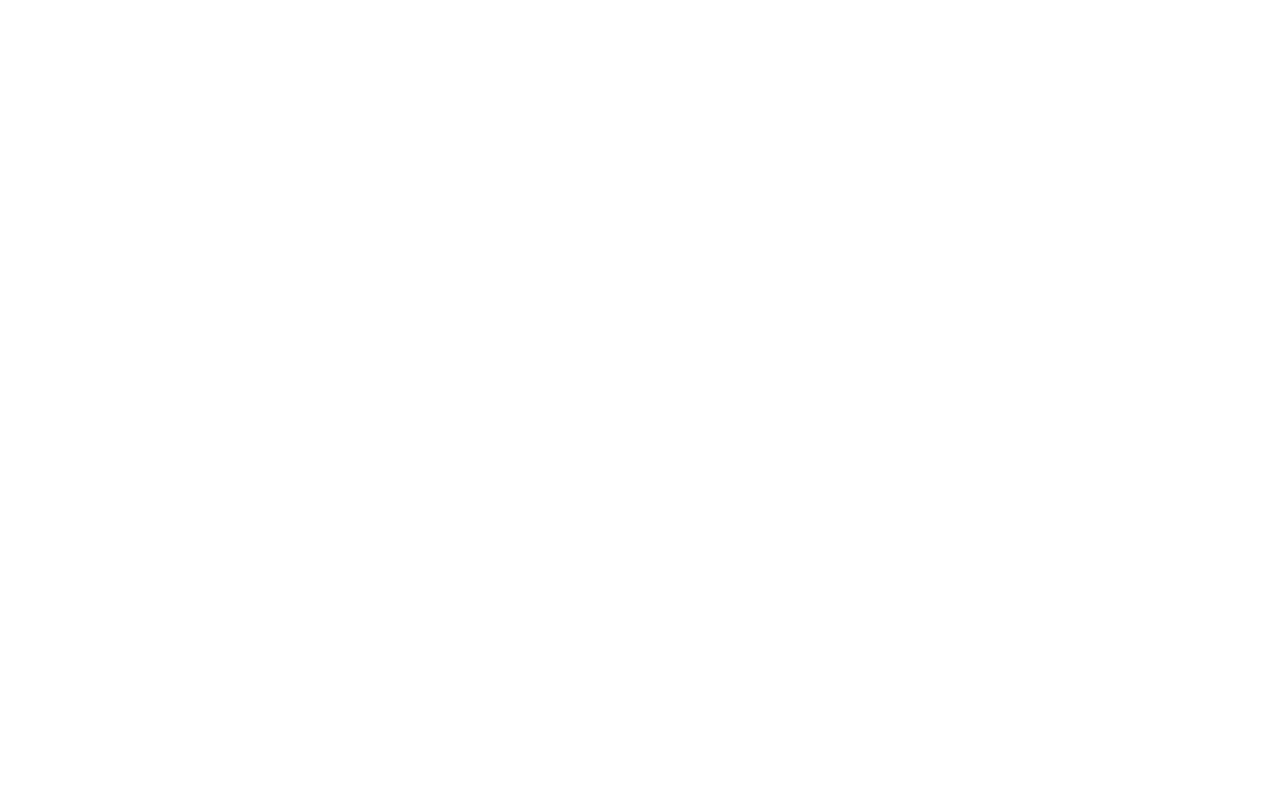
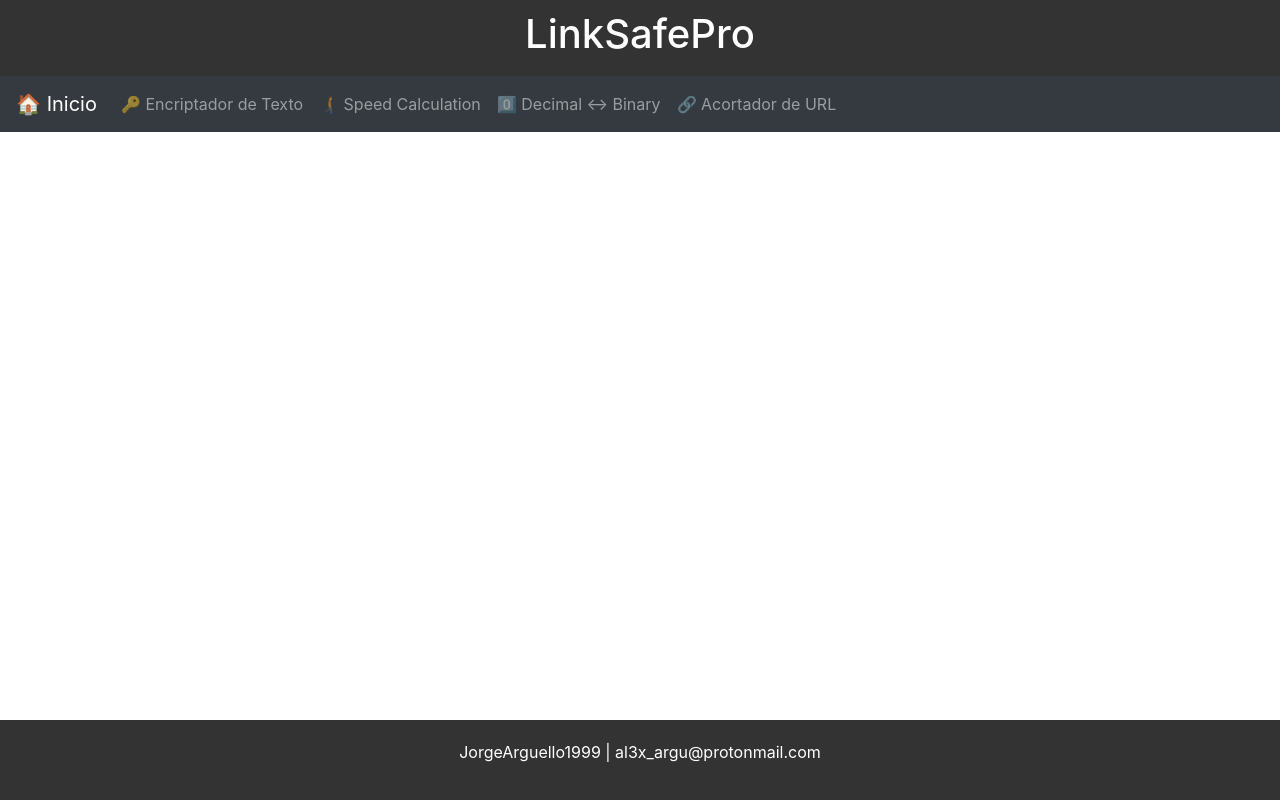
Before and after one commit to JorgeArguello1999/LinkSafePro, a Django app: page / in a window 1280 px wide. Before the commit the page is empty. Run offline with Django 5.2, Linux system fonts and the light colour scheme; some libraries are stand-ins or nearby versions.

Commit message:
feat: base for templates

```diff
--- a/home/templates/base.html
+++ b/home/templates/base.html
@@ -1,16 +1,76 @@
 {% load static %}
-
 <!DOCTYPE html>
 <html lang="en">
 <head>
     <meta charset="UTF-8">
     <title>LinkSafePro</title>
     <link rel="shortcut icon" href="{% static 'logo.jpg' %}" type="image/jpeg">
+    <!-- Bootstrap CSS -->
+    <link href="https://stackpath.bootstrapcdn.com/bootstrap/4.5.2/css/bootstrap.min.css" rel="stylesheet">
+    <style>
+        header {
+            background-color: #333;
+            color: #fff;
+            padding: 10px 0;
+            text-align: center;
+        }
+        footer {
+            background-color: #333;
+            color: #fff;
+            padding: 20px 0;
+            text-align: center;
+            position: fixed;
+            bottom: 0;
+            width: 100%;
+        }
+    </style>
 </head>
 <body>
 
-    {% block content %}
-    {% endblock %}
+    <!-- Header -->
+    <header>
+        <h1>LinkSafePro</h1>
+    </header>
 
+    <!-- Navigation Menu -->
+    <nav class="navbar navbar-expand-lg navbar-dark bg-dark">
+        <a class="navbar-brand" href="{% url 'home' %}">🏠 Inicio</a>
+        <button class="navbar-toggler" type="button" data-toggle="collapse" data-target="#navbarNav" aria-controls="navbarNav" aria-expanded="false" aria-label="Toggle navigation">
+            <span class="navbar-toggler-icon"></span>
+        </button>
+        <div class="collapse navbar-collapse" id="navbarNav">
+            <ul class="navbar-nav">
+                <li class="nav-item">
+                    <a class="nav-link" href="">🔑 Encriptador de Texto</a>
+                </li>
+                <li class="nav-item">
+                    <a class="nav-link" href="#">🚶‍➡️ Speed Calculation</a>
+                </li>
+                <li class="nav-item">
+                    <a class="nav-link" href="#">0️⃣ Decimal <-> Binary</a>
+                </li>
+                <li class="nav-item">
+                    <a class="nav-link" href="#">🔗 Acortador de URL</a>
+                </li>
+            </ul>
+        </div>
+    </nav>
+
+    <!-- Contenido de la página -->
+    <div class="container">
+        {% block content %}
+        <!-- Aquí va el contenido específico de cada página -->
+        {% endblock %}
+    </div>
+
+    <!-- Footer -->
+    <footer>
+        <p>JorgeArguello1999 | al3x_argu@protonmail.com</p>
+    </footer>
+
+    <!-- Bootstrap JS y dependencias -->
+    <script src="https://code.jquery.com/jquery-3.5.1.slim.min.js"></script>
+    <script src="https://cdn.jsdelivr.net/npm/@popperjs/core@2.5.4/dist/umd/popper.min.js"></script>
+    <script src="https://stackpath.bootstrapcdn.com/bootstrap/4.5.2/js/bootstrap.min.js"></script>
 </body>
 </html>
```
